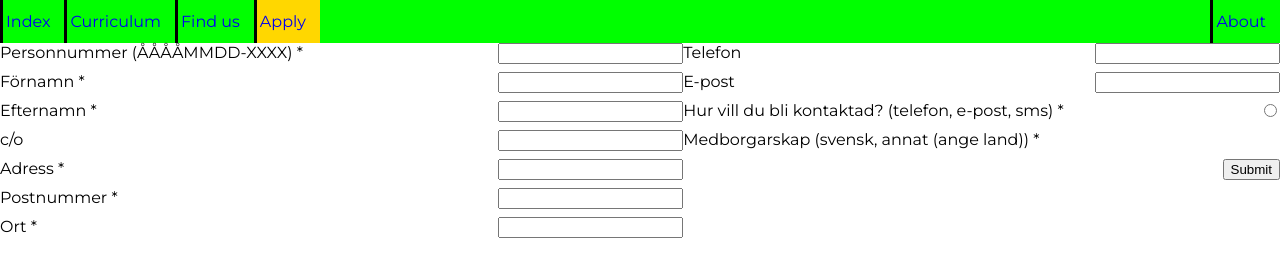
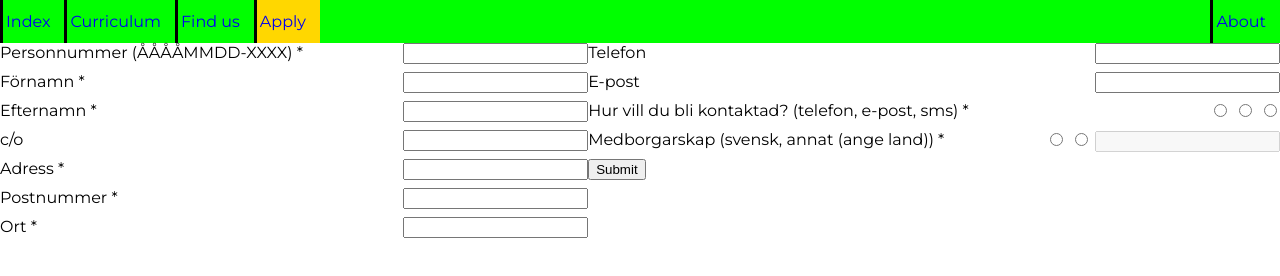
Before and after one commit to Ask-Lonnfalt/Slutprojekt, a plain HTML site: page apply.htm in a window 1280 px wide. Drawn offline with Linux system fonts and the light colour scheme.

Commit message:
delleverans apply

```diff
--- a/apply.htm
+++ b/apply.htm
@@ -20,48 +20,57 @@
 		<div>
 			<div>
 				<label for="pernumber">Personnummer (ÅÅÅÅMMDD-XXXX) *</label>
-				<input name="pernumber" type="text">
+				<input id="pernumber" type="text">
 			</div>
 			<div>
 				<label for="fname">Förnamn *</label>
-				<input name="fname" type="text">
+				<input id="fname" type="text">
 			</div>
 			<div>
 				<label for="sname">Efternamn *</label>
-				<input name="snamne" type="text">
+				<input id="sname" type="text">
 			</div>
 			<div>
 				<label for="co">c/o</label>
-				<input name="co" type="text">
+				<input id="co" type="text">
 			</div>
 			<div>
 				<label for="adress">Adress *</label>
-				<input name="adress" type="text">
+				<input id="adress" type="text">
 			</div>
 			<div>
 				<label for="postnumber">Postnummer *</label>
-				<input name="postnumber" type="text">
+				<input id="postnumber" type="text">
 			</div>
 			<div>
 				<label for="locality">Ort *</label>
-				<input name="locality" type="text">
+				<input id="locality" type="text">
 			</div>
 			</div>
 		<div>
 			<div>
 				<label for="tnumber">Telefon</label>
-				<input name="tnumber" type="tel">
+				<input id="tnumber" type="tel">
 			</div>
 			<div>
 				<label for="email">E-post</label>
-				<input name="email" type="email">
+				<input id="email" type="email">
 			</div>
 			<div>
-				<label for="contact">Hur vill du bli kontaktad? (telefon, e-post, sms) *</label>
-				<input name="contact" type="radio">
+				<label>Hur vill du bli kontaktad? (telefon, e-post, sms) *</label>
+				<div>
+					<input name="contact" type="radio" value="telephone">
+					<input name="contact" type="radio" value="email">
+					<input name="contact" type="radio" value="sms">
+				</div>
 			</div>
 			<div>
-				<label for="citizenship">Medborgarskap (svensk, annat (ange land)) *</label>
+				<label>Medborgarskap (svensk, annat (ange land)) *</label>
+				<div>
+					<input name="citizenship" type="radio" value="swedish" onclick="document.getElementById('other').disabled=true">
+					<input name="citizenship" type="radio" value="other" onclick="document.getElementById('other').disabled=false">
+					<input id="other" type="text" disabled>
+				</div>
 			</div>
 		<div></div>
 			<input type="submit">
--- a/style.css
+++ b/style.css
@@ -63,7 +63,7 @@ form * * {
 		height: 45vw;
 	}
 
-	input {
+	label + input,label + div {
 		float: right;
 		margin-bottom: 0px;
 	}
```
